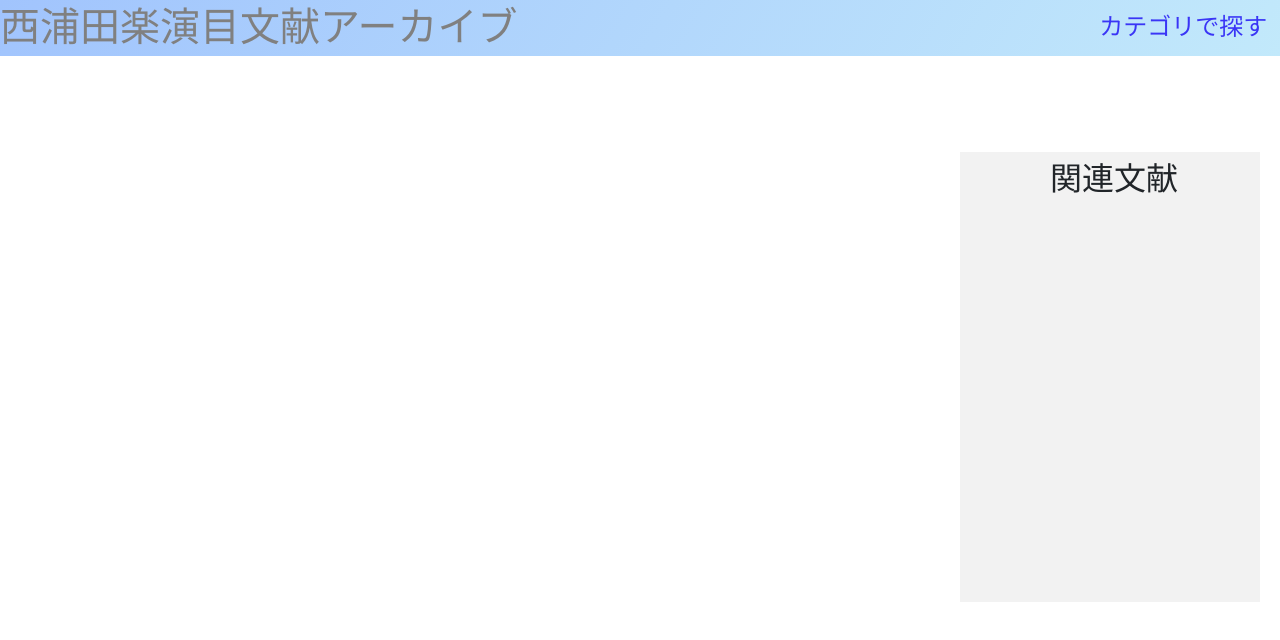
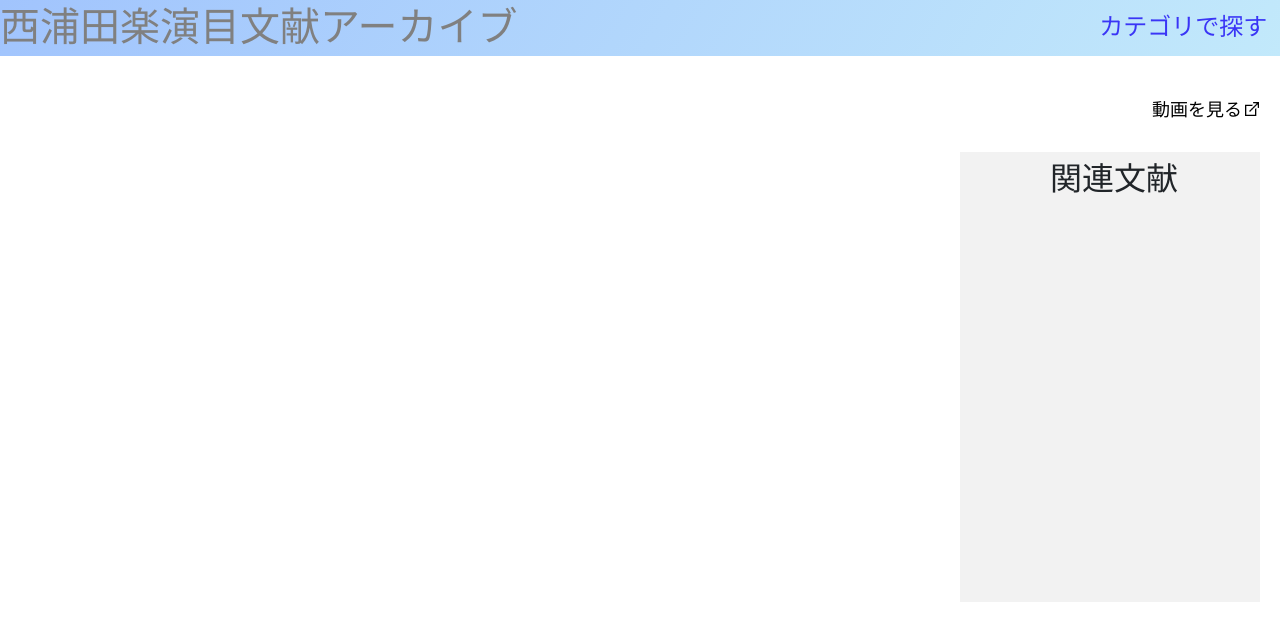
Before and after one commit to G4me3/NishiureArchive, a website built with webpack: page dist/view.html in a window 1280 px wide. Built offline with nearby package versions, Linux system fonts and the light colour scheme.

Commit message:
add external link to movie archive at view page

```diff
--- a/dist/css/view.css
+++ b/dist/css/view.css
@@ -37,7 +37,6 @@ a {
 
 .link:hover {
     border-bottom: 2px solid #3A35F6;
-    ;
     color: #3A35F6;
 }
 
@@ -49,6 +48,31 @@ a {
     width: 70%;
     height: 82%;
     left: 30px;
+}
+
+.MovieArchive-link {
+    position: absolute;
+    left: 90%;
+    top: 12%;
+    font-size: 18px;
+    /* background-image: url('../img/External_Link_icon-icons.com_55915.png');
+    background-size: 20px;
+    background-repeat: no-repeat;
+    background-position: right center; */
+}
+
+.MovieArchive-link-url{
+    color: black;
+}
+
+.MovieArchive-link-url:hover{
+    text-decoration: underline;
+}
+
+.external-link-icon{
+    width: 20px;
+    margin-bottom: 0.5vh;
+    cursor: pointer;
 }
 
 /* reference list */
@@ -96,13 +120,13 @@ a {
 
 /* MAC note */
 @media(min-width:1400px) {
-    .other-references{
+    .other-references {
         width: 25.3vw;
         left: 73.5%;
         height: 68vh;
     }
 
-    .h2{
+    .h2 {
         margin-top: 2vh;
     }
 }
--- a/dist/js/view.js
+++ b/dist/js/view.js
@@ -26,6 +26,7 @@ function convertCSVtoArray(str) {
             }
         }
     }
+    makeExternalLinkToMovieArchive();
     makeRelationalList(result);
     makeCatalogList(result);
 }
@@ -43,9 +44,16 @@ function getParam(name, url) {
 
 manifest = getParam("manifest1");
 manifestCategory = 0;
+manifestCategory = Number(manifest.substr((manifest.indexOf(".json") - 1), 1));
+
+function makeExternalLinkToMovieArchive(){
+    const programID=manifestCategory;
+    let externalLink=document.getElementById("MovieArchive-link-url");
+    externalLink.href=`https://www.sugilab.net/iida.yuta.lab/sotsuken/search.html?programID=${programID}`;
+}
+
 function makeRelationalList(result) {
     manifests = [];
-    manifestCategory = Number(manifest.substr((manifest.indexOf(".json") - 1), 1));
     for (i = 3; i < result[manifestCategory - 1].length; i++) {
         manifests.push({ author: result[manifestCategory - 1][i], title: result[manifestCategory - 1][++i], url: result[manifestCategory - 1][++i] });
     }
@@ -60,7 +68,6 @@ function makeRelationalList(result) {
 //make catalog list and give it to function making Mirador instance
 function makeCatalogList(result) {
     catalogContents = [];
-    manifestCategory = Number(manifest.substr((manifest.indexOf(".json") - 1), 1));
     for (i = 0; i < result[manifestCategory - 1].length; i++) {
         if (result[manifestCategory - 1][i].indexOf('manifest') != -1) {
             manifestURL = result[manifestCategory - 1][i];
@@ -71,7 +78,6 @@ function makeCatalogList(result) {
 }
 
 function makeMiradorInstance(catalogContents) {
-
     //get manifest from query
     manifests = []
     for (i = 1; i <= 4; i++) {
--- a/dist/view.html
+++ b/dist/view.html
@@ -16,6 +16,7 @@
         <h2><a class="link" href="./category-search.html">カテゴリで探す</a></h2>
     </div>
     <div id="viewer"></div>
+    <p class="MovieArchive-link"><a id="MovieArchive-link-url" class="MovieArchive-link-url" href="" target="_blank">動画を見る<img class="external-link-icon" src="./img/External_Link_icon-icons.com_55915.png"></img></a></p>
     <div id="other-references" class="other-references">
         <h2 class="h2">関連文献</h2>
     </div>
```
Also changed, not shown: dist/img/External_Link_icon-icons.com_55915.png (added).
